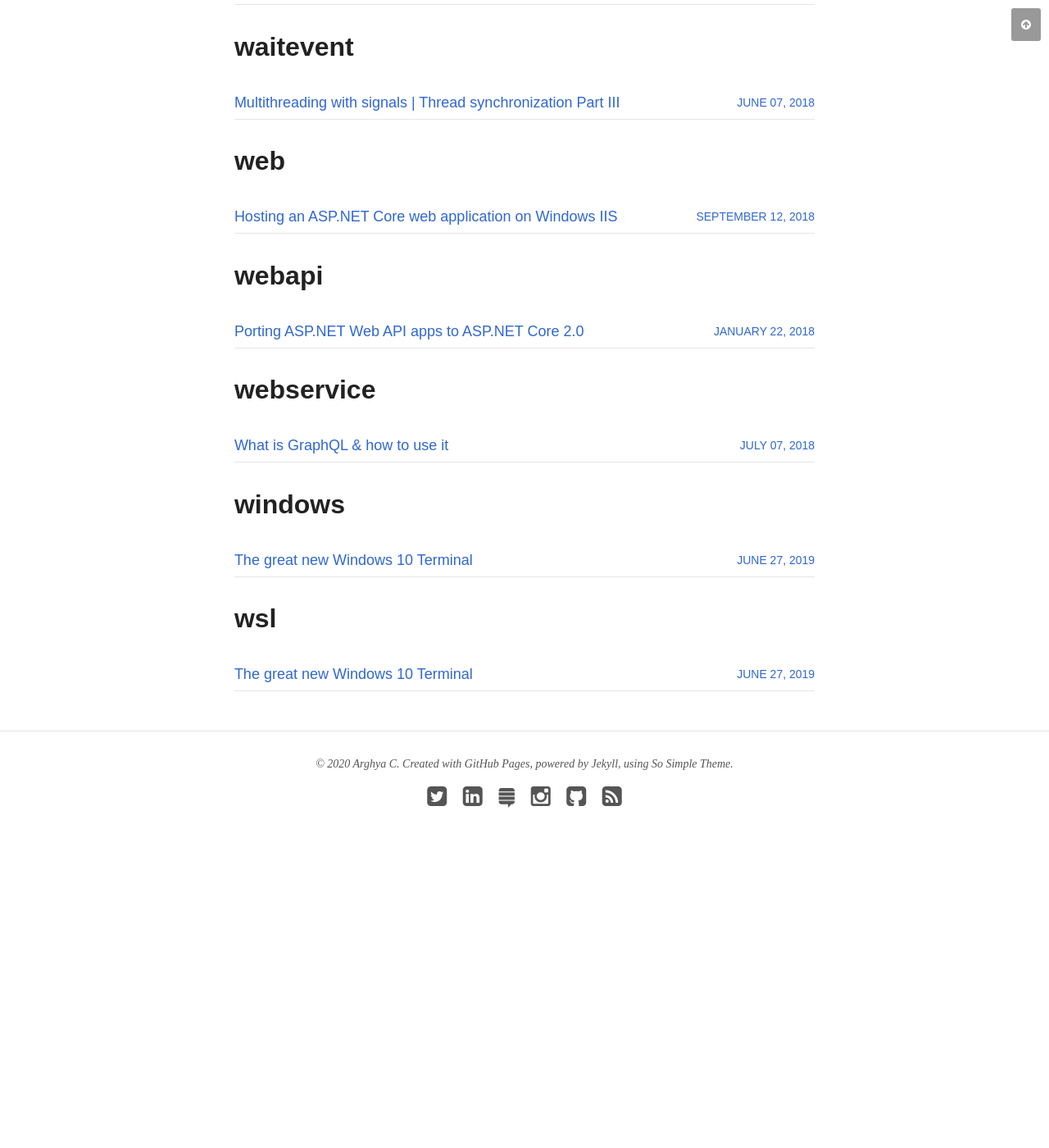
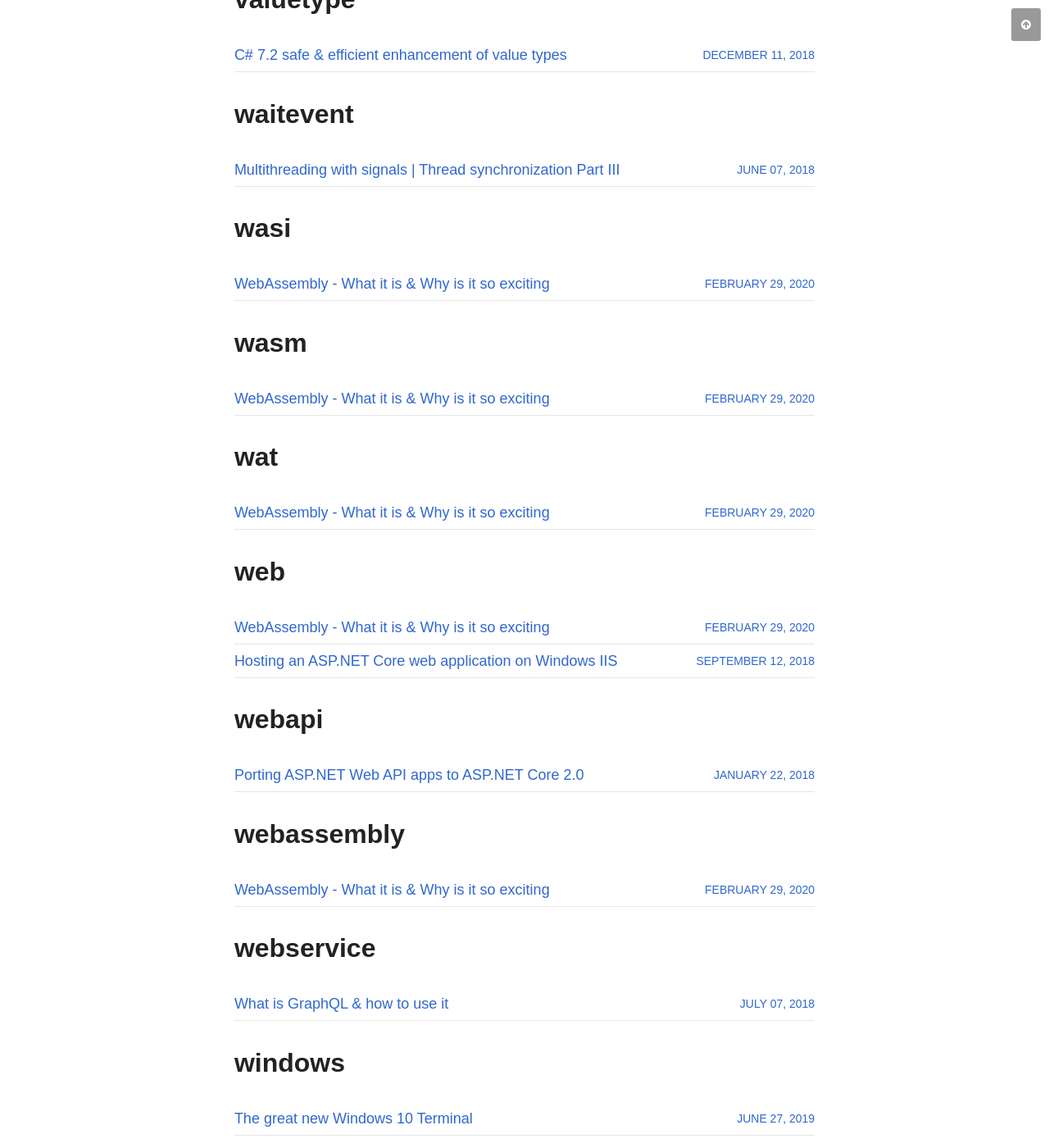
Before and after one commit to chakrabar/chakrabar.github.io, a Jekyll site: the page built from tags/index.md, in a window 1280 px wide and 1400 px high, scrolled down 20517 px. Shown: the whole window at 82% size. Built offline with Jekyll 4.4.1, drawn with Linux system fonts in a browser that asks for light colours; nearby versions of some CDN libraries; before the commit the page ends 21600 px from its top, so only the background shows below that; some of the changed text lies outside the part shown.

Commit message:
Year fix, and a wip post

```diff
--- a/_includes/footer.html
+++ b/_includes/footer.html
@@ -2,7 +2,7 @@
 
 <!--<span>&copy; {{ site.time | date: '%Y' }} {{ site.owner.name }}. Created with <a href="https://pages.github.com/" target="_blank" ref="nofollow">GitHub Pages</a>, powered by <a href="http://jekyllrb.com" target="_blank" rel="nofollow">Jekyll</a>, using <a href="https://mademistakes.com/work/so-simple-jekyll-theme/" rel="nofollow" target="_blank">So Simple Theme</a>.</span>-->
 <!-- Arghya removing unexpected links from bottom most footer, credit given in /about page -->
-<span>&copy; {{ site.time | date: '%Y' }} {{ site.owner.name }}.
+<span>&copy; 2020 {{ site.owner.name }}.
 	Created with GitHub Pages, powered by Jekyll, using So Simple Theme.</span>
 <div class="social-icons">
 	{% if site.owner.twitter %}<a href="https://twitter.com/{{ site.owner.twitter }}" title="{{ site.owner.name}} on Twitter" target="_blank"><i class="fa fa-twitter-square fa-2x"></i></a>{% endif %}
@@ -14,7 +14,7 @@
 	{% if site.owner.flickr %}<a href="https://www.flickr.com/photos/{{ site.owner.flickr }}" title="{{ site.owner.name}} on Flickr" target="_blank"><i class="fa fa-flickr fa-2x"></i></a>{% endif %}
 	{% if site.owner.github %}<a href="https://github.com/{{ site.owner.github }}" title="{{ site.owner.name}} on Github" target="_blank"><i class="fa fa-github-square fa-2x"></i></a>{% endif %}
 	{% if site.owner.tumblr %}<a href="http://{{ site.owner.tumblr }}.tumblr.com" title="{{ site.owner.name}} on Tumblr" target="_blank"><i class="fa fa-tumblr-square fa-2x"></i></a>{% endif %}
-  {% if site.owner.pinterest %}<a href="https://www.pinterest.com/{{ site.owner.pinterest }}/" title="{{ site.owner.name}} on Pinterest" target="_blank"><i class="fa fa-pinterest fa-2x"></i></a>{% endif %}
+    {% if site.owner.pinterest %}<a href="https://www.pinterest.com/{{ site.owner.pinterest }}/" title="{{ site.owner.name}} on Pinterest" target="_blank"><i class="fa fa-pinterest fa-2x"></i></a>{% endif %}
 	{% if site.owner.weibo %}<a href="https://www.weibo.com/u/{{ site.owner.weibo }}/" title="{{ site.owner.name}} on Weibo" target="_blank"><i class="fa fa-weibo fa-2x"></i></a>{% endif %}
-  <a href="{{ site.url }}/feed.xml" title="Atom/RSS feed"><i class="fa fa-rss-square fa-2x"></i></a>
+    <a href="{{ site.url }}/feed.xml" title="Atom/RSS feed"><i class="fa fa-rss-square fa-2x"></i></a>
 </div><!-- /.social-icons -->
--- /dev/null
+++ b/_posts/articles/2020-02-29-webassembly-wasm-wasi.md
@@ -0,0 +1,21 @@
+---
+layout: post
+title: "WebAssembly - What it is & Why is it so exciting"
+excerpt: "The what, why, how & when of WebAssembly for the dummies"
+date: 2020-02-29
+tags: [dev, programming, web, webassembly, wasm, wasi, wat]
+categories: articles
+comments: true
+share: true
+published: true
+---
+
+If you are a web developer, or a software developer in general, you must have heard of somethig called `WebAssembly` in last few years. If you did, but do not know actually what it is, and why you keep hearing about them - this artcle's for you. If you are already compiling your code into `wasm` and loading them into your `JavaScript` code, then, well, you'll probably not get much out of it.
+
+If you're in the first group, jump right in. Here, we'll try to understand what is `WebAssembly`, what is the context of it, the hype vs. the fact, and a bit of the future. You might have already come across bunch of articles, blog posts, videos & even conference talks about it, but still have no clue if it's a new tool, a design pattern or a shiny new JavaScript framework!
+
+## What is _WebAssembly_
+
+> WebAssembly is new, low level binary code, for the web!
+
+Wait, a what?
--- a/index.html
+++ b/index.html
@@ -7,6 +7,6 @@
 
 <ul class="post-list">
 {% for post in site.posts limit:10 %}
-  <li><article><a href="{{ site.url }}{{ post.url }}">{{ post.title }} <span class="entry-date"><time datetime="{{ post.date | date_to_xmlschema }}">{{ post.date | date: "%B %d, %Y" }}</time></span>{% if post.excerpt %} <span class="excerpt">{{ post.excerpt | remove: '\[ ... \]' | remove: '\( ... \)' | markdownify | strip_html | strip_newlines | escape_once }}</span>{% endif %}</a></article></li>
+    <li><article><a href="{{ site.url }}{{ post.url }}">{{ post.title }} <span class="entry-date"><time datetime="{{ post.date | date_to_xmlschema }}">{{ post.date | date: "%B %d, %Y" }}</time></span>{% if post.excerpt %} <span class="excerpt">{{ post.excerpt | remove: '\[ ... \]' | remove: '\( ... \)' | markdownify | strip_html | strip_newlines | escape_once }}</span>{% endif %}</a></article></li>
 {% endfor %}
 </ul>
```
